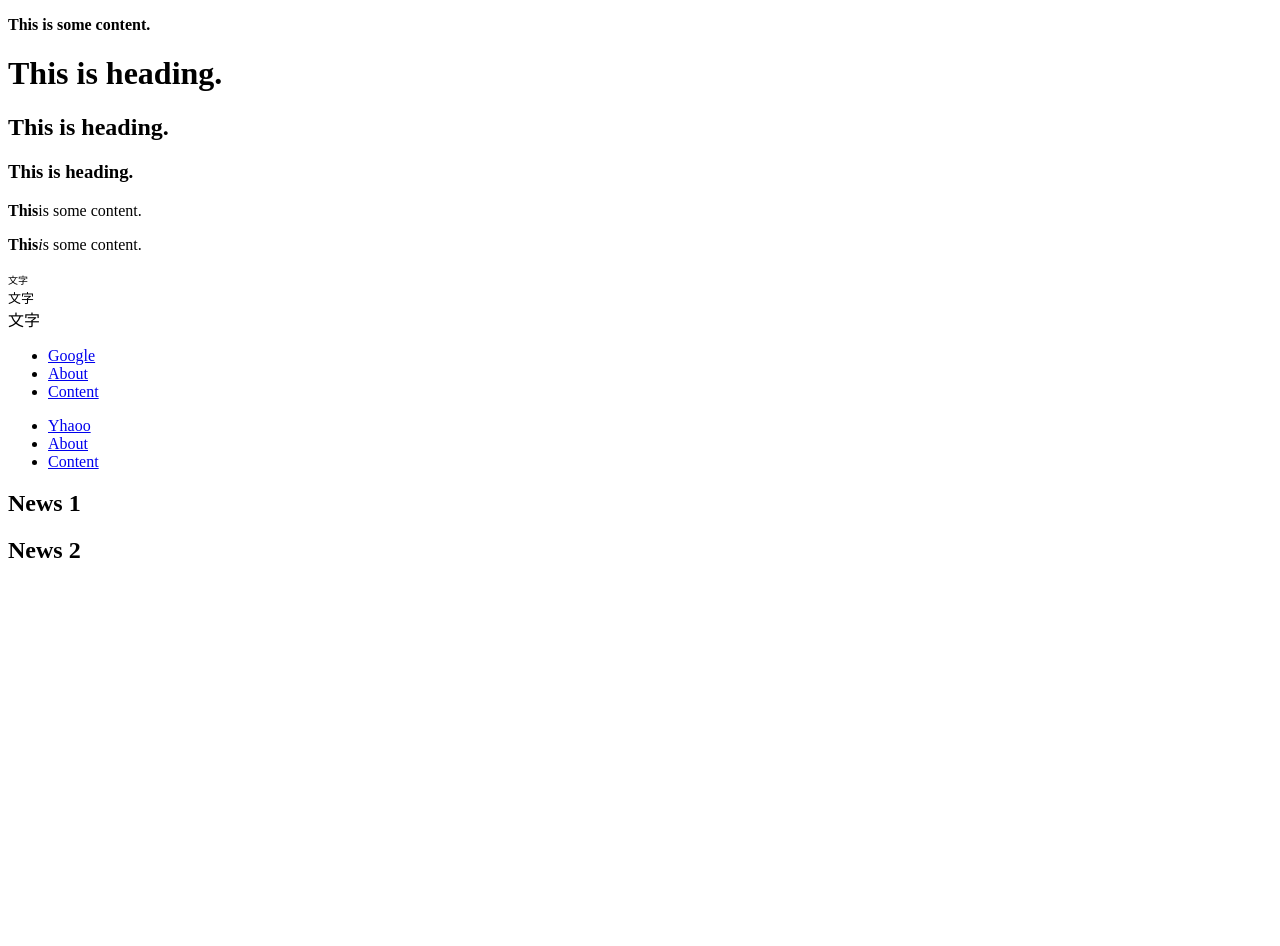
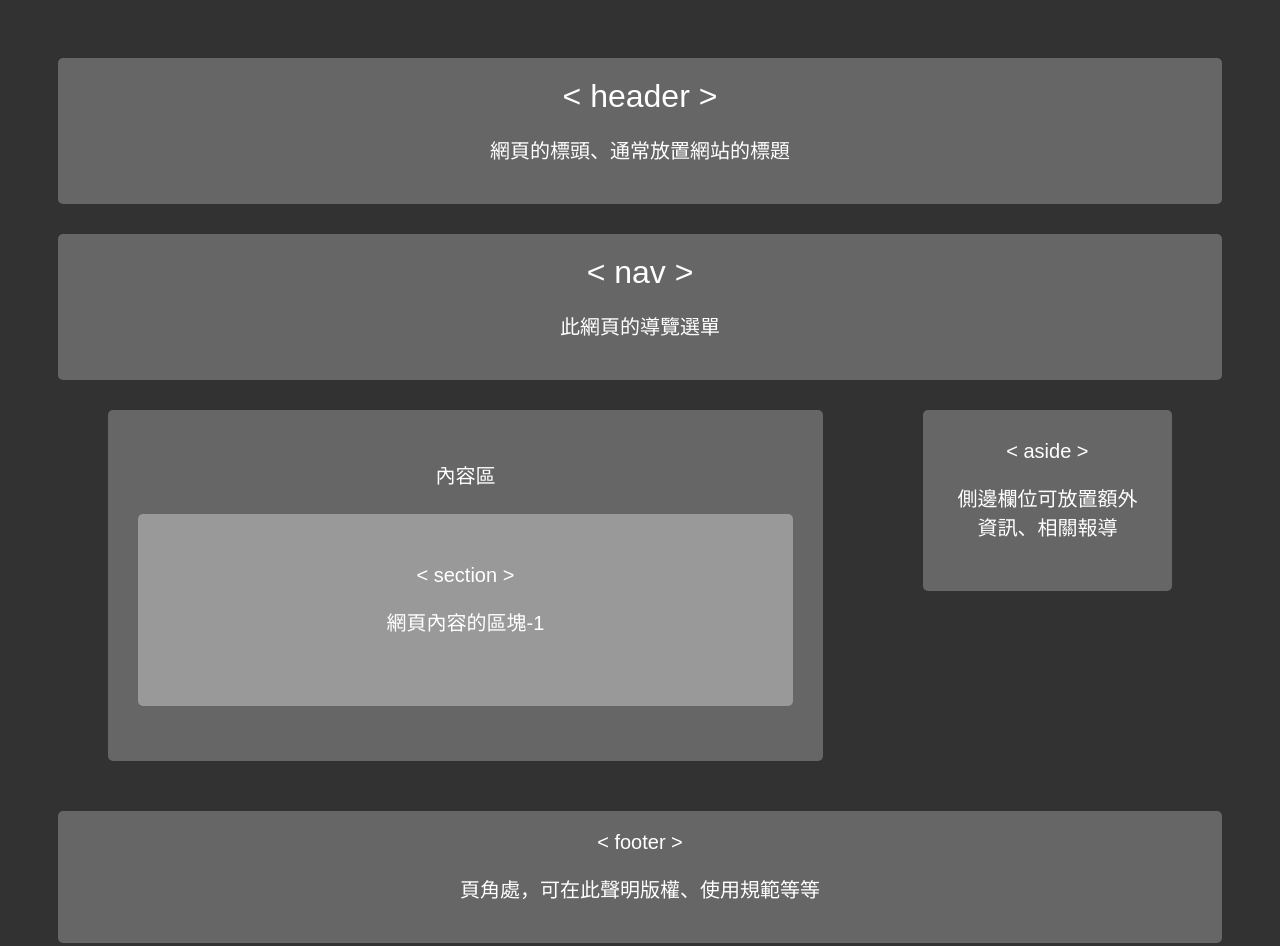
Before and after one commit to HuangHsinMing/HuangHsinMing.github.io, a plain HTML site: page index.html in a window 1280 px wide. Before the commit the page ends 800 px from the top, so only its background shows below. Drawn offline with Linux system fonts and the light colour scheme.

Commit message:
add test

```diff
--- a/index.html
+++ b/index.html
@@ -2,41 +2,32 @@
 <html lang="en">
 <head>
     <meta charset="UTF-8">
+    <link href="sec.css" rel="stylesheet">
     <title>Document</title>
 </head>
 <body>
-    <p><strong>This is some content.</strong></p>
-    <h1>This is heading.</h1>
-    <h2>This is heading.</h2>
-    <h3>This is heading.</h3>
-    <!-- J個是備註使用方法 -->
-    <p><strong>This</strong>is some content.</p>
-    <p><strong>This</strong><i>i</i>s some content.</p>
-    <font size="1">文字</font><br>
-    <font size="2">文字</font><br>
-    <font size="3">文字</font><br>
+    <header>
+        <h1>< header ><p>網頁的標頭、通常放置網站的標題</p></h1>
+    </header>
+    <!--nav-->
+    <nav>
+        <h1>< nav ><p>此網頁的導覽選單</p></h1>
+        <ul>
 
-    <!-- J個下面是語意標籤 nav -->
-    <!-- nav 是導覽 -->
-    <nav class="menu">
-        <ul>
-            <li><a href="http://www.google.com">Google</a></li>
-            <li><a href="#">About</a></li>
-            <li><a href="#">Content</a></li>
-        </ul>
-        <ul>
-            <li><a href="http://www.yahoo.com.tw">Yhaoo</a></li>
-            <li><a href="#">About</a></li>
-            <li><a href="#">Content</a></li>
         </ul>
     </nav>
-
+    <!-- 這裡是 artcle 裡面放 section 標籤-->
     <article>
-        <h2>News 1</h2>
+        <p>內容區</p>
+        <section>< section ><p>網頁內容的區塊-1</p></section>
     </article>
-
-    <article>
-        <h2>News 2</h2>
-    </article>
+    <!--nav-->
+    <aside>
+        < aside ><p>側邊欄位可放置額外資訊、相關報導</p>
+    </aside>
+    <!--footer-->
+    <footer>
+        < footer ><p>頁角處，可在此聲明版權、使用規範等等</p>
+    </footer>
 </body>
 </html>
--- /dev/null
+++ b/s.css
@@ -0,0 +1,107 @@
+*
+{
+  color: #fff;
+  font-size: 15px;
+  font-weight: 300;
+  box-sizing: border-box;
+  font-family: 'Metrophobic', Arial, serif; font-weight: 300;
+}
+
+body
+{
+  background-color: #323232;
+  padding: 50px;
+}
+
+header,
+nav,
+section,
+aside,
+footer
+{
+  text-align: center;
+  background-color: #666666;
+  border-radius: 5px;
+  padding: 50px;
+}
+
+header,
+nav,
+footer
+{
+  width: 100%;
+  padding: 50px;
+}
+
+header
+{
+  margin-bottom: 50px;
+}
+
+h1
+{
+  margin: 0;
+}
+
+nav,
+aside
+{
+  width: 25%;
+}
+
+section
+{
+  float: left;
+  width: calc(50% - 100px);
+  margin: 0 50px 50px 50px;
+}
+
+section header,
+section article,
+section footer
+{
+  width: 100%;
+  background-color: #999999;
+  border-radius: 5px;
+  margin: 0;
+  padding: 50px;
+}
+
+section article
+{
+  margin: 25px 0;
+}
+
+nav
+{
+  float: left;
+}
+
+aside
+{
+  float: right;
+}
+
+nav ul
+{
+  list-style-type: none;
+  padding: 0;
+  margin-bottom: 0;
+}
+
+nav li
+{
+  display: inline-block;
+  margin: 0 0 0 50px;
+  width: 100px;
+}
+
+nav li:first-child
+{
+  margin-left: 0;
+}
+
+footer
+{
+  clear: both;
+}
--- /dev/null
+++ b/sec.css
@@ -0,0 +1,104 @@
+*
+{
+  color: #fff;
+  font-size: 20px;
+  font-weight: 300;
+  box-sizing: border-box;
+  font-family: 微軟正黑體, 'Metrophobic', Arial, serif; font-weight: 400;
+}
+h1
+{
+font-size: 32px;
+}
+h2
+{
+font-size: 28px;
+}
+
+
+
+body
+{
+  background-color: #323232;
+  padding: 50px;
+}
+
+header,
+nav,
+article,
+aside,
+footer
+{
+  text-align: center;
+  background-color: #666666;
+  border-radius: 5px;
+  padding: 30px;
+}
+
+header,
+nav,
+footer
+{
+  width: 100%;
+  padding: 20px;
+}
+
+header,nav
+{
+  margin-bottom: 30px;
+}
+
+h1
+{
+  margin: 0;
+}
+
+aside
+{
+  width: calc(30% - 100px);
+  margin: 0 50px ;
+}
+
+article
+{
+  float: left;
+
+  width: calc(70% - 100px);
+  margin: 0 50px 50px 50px;
+}
+
+article section
+{
+  width: 100%;
+  background-color: #999999;
+  border-radius: 5px;
+  margin: 25px 0;
+  padding: 50px;
+}
+
+aside
+{
+  float: right;
+}
+
+nav ul
+{
+  padding: 0;
+  margin-bottom: 0;
+}
+
+nav li
+{
+  display: inline;
+  font-size: 16px;
+  font-family: 微軟正黑體;
+}
+
+footer
+{
+  clear: both;
+}
+p
+{
+  font-size: 20px;
+}
```
Also changed, not shown: test.html (added, +33 -0 lines).
